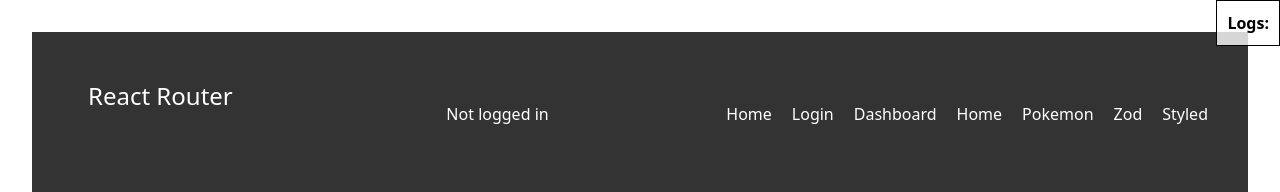
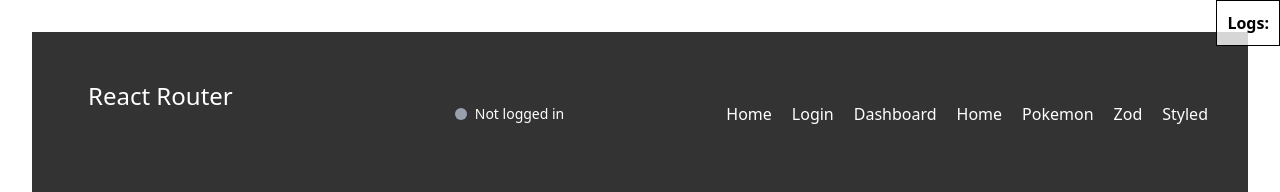
Before and after one commit to panachainy/template-react-vite-tailwind, a React (Vite) app: page / in a window 1280 px wide. Shown: the top 192 px of the page. Built offline with nearby package versions, Linux system fonts and the light colour scheme.

Commit message:
Update Navbar.tsx

```diff
--- a/src/core/Navbar.tsx
+++ b/src/core/Navbar.tsx
@@ -1,14 +1,33 @@
 import { UseAuth } from '@/pages/Auth/AuthContext'
 import './Navbar.css'
 function Navbar() {
-  const { userInfo } = UseAuth()
+  const { userInfo, logout } = UseAuth()
 
   return (
     <nav className="navbar">
       <div className="logo">React Router</div>
-      <div className="user-status">
-        {userInfo ? 'Logged in' : 'Not logged in'}
+      <div className="user-status ml-6 flex items-center">
+        <span
+          className={`mr-2 inline-block h-3 w-3 rounded-full ${
+            userInfo ? 'bg-green-500' : 'bg-gray-400'
+          }`}
+          title={userInfo ? 'Logged in' : 'Not logged in'}
+        />
+        <span className="font-medium text-sm text-white">
+          {userInfo ? 'Logged in' : 'Not logged in'}
+        </span>
       </div>
+
+      {userInfo && (
+        <button
+          type="button"
+          onClick={logout}
+          className="ml-4 rounded bg-red-500 px-4 py-2 text-white transition hover:bg-red-600"
+        >
+          Logout
+        </button>
+      )}
+
       <ul className="nav-links">
         <li>
           <a href="/">Home</a>
```
